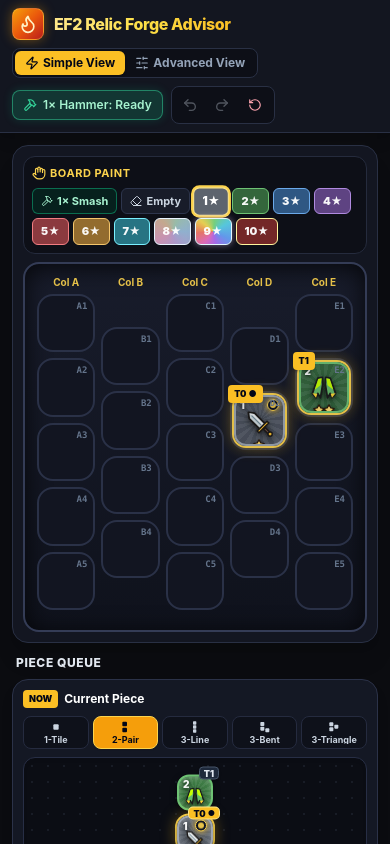
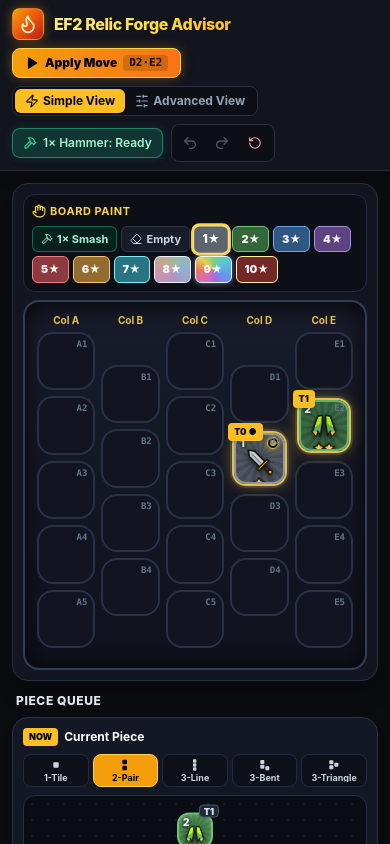
Before and after one commit to stephenmesa/ef2-relic-forge-assist, a React (Vite) app: page / in a window 390 px wide. Shown: the top 844 px of the page. Built offline with nearby package versions, Linux system fonts and the light colour scheme.

Commit message:
Add top Apply Move shortcut button and sticky mobile header

```diff
--- a/src/App.tsx
+++ b/src/App.tsx
@@ -489,6 +489,10 @@ export const App: React.FC = () => {
             setActiveBrush(1);
           }
         }}
+        hammerAdvice={hammerAdvice}
+        onUseHammer={handleUseHammer}
+        activeMove={activePreviewMove.move}
+        onApplyActiveMove={handleApplyPly1Move}
         maxUnlockedStar={effectiveMaxStar}
         isManualMaxStar={manualMaxStar !== null}
         onSelectMaxStar={(star) => {
--- a/src/components/TopProgressionHeader.tsx
+++ b/src/components/TopProgressionHeader.tsx
@@ -5,6 +5,7 @@ import {
   Flame,
   Hammer,
   Lock,
+  Play,
   Redo2,
   RotateCcw,
   Share2,
@@ -15,8 +16,14 @@ import {
   Zap,
 } from 'lucide-react';
 import { getMinActiveSpawnStar, RELIC_SPECS } from '../domain/constants';
+import { formatCellCoord } from '../domain/honeycomb';
 import { PRESET_SCENARIOS } from '../domain/presets';
-import { PresetScenario, StragglerCellInfo } from '../types/forge';
+import {
+  CandidateMove,
+  HammerAdvice,
+  PresetScenario,
+  StragglerCellInfo,
+} from '../types/forge';
 import { getRelicSwatchStyle, RelicSvgIcon } from './RelicTileVisual';
 
 interface TopProgressionHeaderProps {
@@ -24,6 +31,10 @@ interface TopProgressionHeaderProps {
   onChangeViewMode: (mode: 'simple' | 'advanced') => void;
   hammerAvailable: boolean;
   onToggleHammerAvailable: (available: boolean) => void;
+  hammerAdvice?: HammerAdvice;
+  onUseHammer?: (cellIndex: number) => void;
+  activeMove: CandidateMove | null;
+  onApplyActiveMove: (move: CandidateMove) => void;
   maxUnlockedStar: number;
   isManualMaxStar: boolean;
   onSelectMaxStar: (star: number) => void;
@@ -49,6 +60,10 @@ export const TopProgressionHeader: React.FC<TopProgressionHeaderProps> = ({
   onChangeViewMode,
   hammerAvailable,
   onToggleHammerAvailable,
+  hammerAdvice,
+  onUseHammer,
+  activeMove,
+  onApplyActiveMove,
   maxUnlockedStar,
   isManualMaxStar,
   onSelectMaxStar,
@@ -81,7 +96,7 @@ export const TopProgressionHeader: React.FC<TopProgressionHeaderProps> = ({
   }
 
   return (
-    <header className="bg-[#131620] border-b border-[#293044] shadow-lg">
+    <header className="sticky top-0 z-40 lg:static bg-[#131620]/95 backdrop-blur border-b border-[#293044] shadow-lg">
       <div className="max-w-[1680px] mx-auto px-3 sm:px-5 py-2 space-y-2">
         {/* Top Row: Brand, Simple/Advanced View Toggle, Hammer Status, History */}
         <div className="flex flex-wrap items-center justify-between gap-2">
@@ -103,8 +118,49 @@ export const TopProgressionHeader: React.FC<TopProgressionHeaderProps> = ({
             </div>
           </div>
 
-          {/* Right Controls: Simple/Advanced View Switch, Hammer Toggle, History */}
+          {/* Right Controls: Quick Apply Move, Simple/Advanced View Switch, Hammer Toggle, History */}
           <div className="flex flex-wrap items-center gap-2">
+            {/* If Hammer Advisor actively recommends smashing now, surface 1-tap Smash button at the top on mobile */}
+            {hammerAvailable &&
+              hammerAdvice?.shouldUseNow &&
+              hammerAdvice.recommendedTarget &&
+              onUseHammer && (
+                <button
+                  type="button"
+                  onClick={() =>
+                    onUseHammer(hammerAdvice.recommendedTarget!.cellIndex)
+                  }
+                  className="lg:hidden px-2.5 py-1.5 rounded-lg bg-gradient-to-r from-rose-500 to-amber-500 hover:from-rose-400 hover:to-amber-400 text-slate-950 font-black text-xs flex items-center gap-1 shadow-md border border-amber-200 transition-all"
+                  title={hammerAdvice.headline}
+                >
+                  <Hammer className="w-3.5 h-3.5" />
+                  <span>
+                    Smash{' '}
+                    {formatCellCoord(
+                      hammerAdvice.recommendedTarget.col,
+                      hammerAdvice.recommendedTarget.row
+                    )}
+                  </span>
+                </button>
+              )}
+
+            {/* Top Shortcut: Apply Selected / Best Move */}
+            {activeMove && (
+              <button
+                type="button"
+                onClick={() => onApplyActiveMove(activeMove)}
+                className="px-3 py-1.5 rounded-lg bg-gradient-to-r from-amber-500 to-orange-500 hover:from-amber-400 hover:to-orange-400 active:scale-[0.98] text-slate-950 font-black text-xs flex items-center gap-1.5 shadow-[0_0_12px_rgba(245,158,11,0.35)] border border-amber-300 transition-all"
+                title="Apply the currently selected / #1 Best Move and advance Next Piece into Current Piece"
+              >
+                <Play className="w-3.5 h-3.5 fill-current" />
+                <span>Apply Move</span>
+                <span className="font-mono text-[11px] bg-black/15 px-1.5 py-0.2 rounded">
+                  {activeMove.placedTiles
+                    .map((pt) => formatCellCoord(pt.col, pt.row))
+                    .join('·')}
+                </span>
+              </button>
+            )}
             {/* Simple vs Advanced View Mode Segmented Switch */}
             <div
               className="flex items-center bg-[#0D0F17] p-0.5 rounded-lg border border-[#293044]"
```
